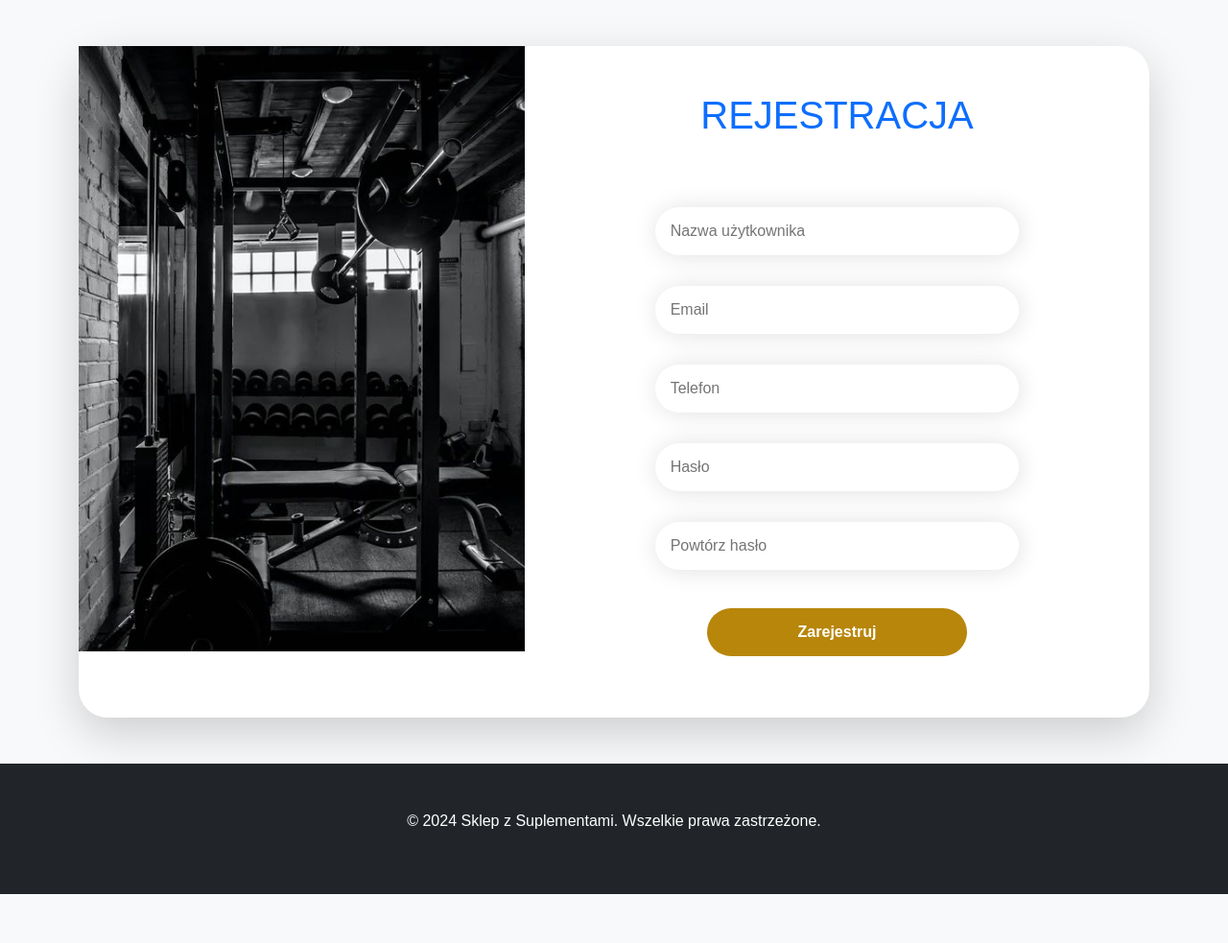
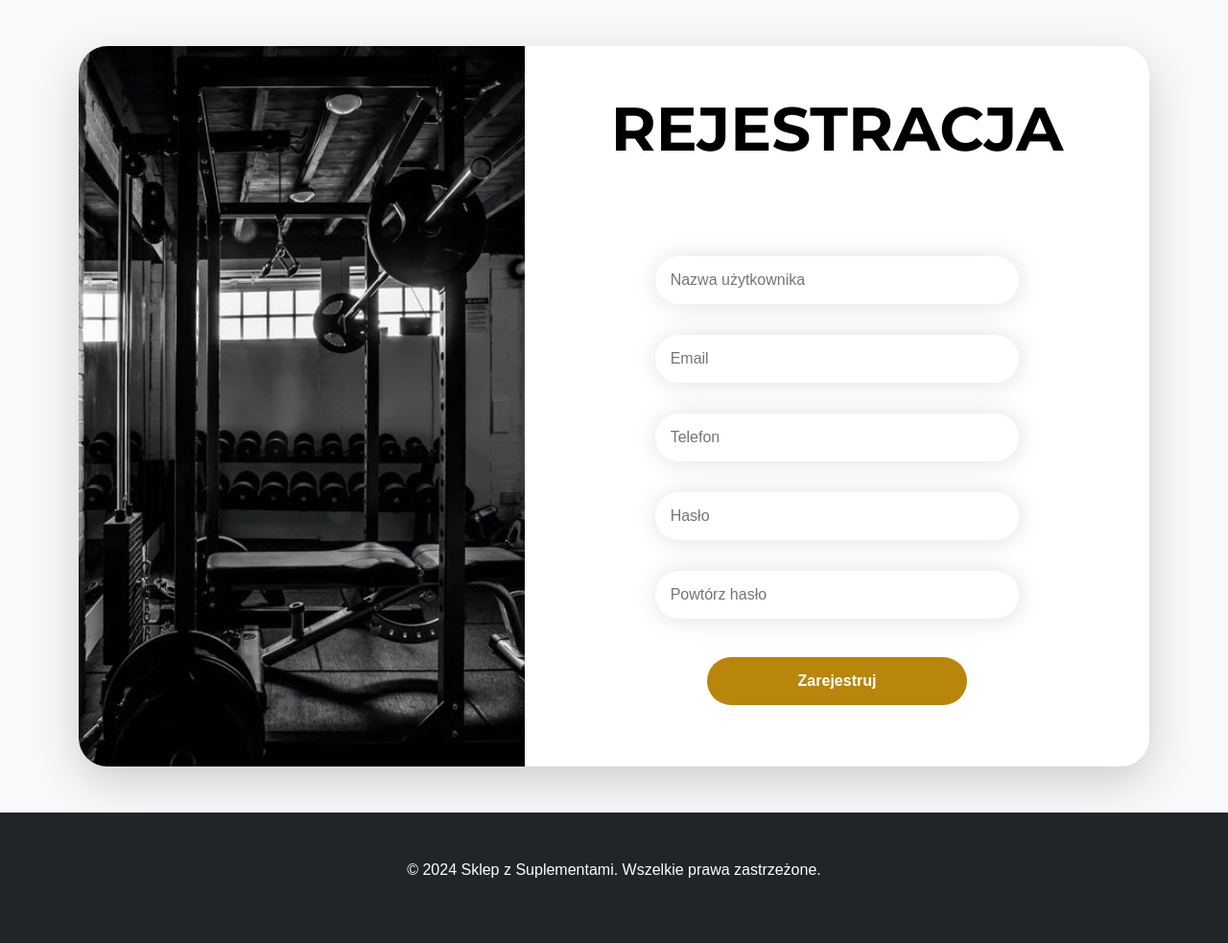
Before and after one commit to robotboj45/Proteinki-main, a PHP site: page /account/register.html in a window 1280 px wide. Shown: the part 102-1085 px from the top of the page at 96% size. Before the commit the page ends 1034 px from the top, so only its background shows below. Run offline with PHP 8.4, Linux system fonts and the light colour scheme.

Commit message:
Update style.css

```diff
--- a/root/css/style.css
+++ b/root/css/style.css
@@ -20,30 +20,44 @@ body {
     0%, 100% {
         transform: translateY(0);
     }
+
     50% {
         transform: translateY(-10px);
     }
 }
 
-/* Login Section */
-.row {
+/* Wspólne style dla sekcji logowania i rejestracji */
+.login .row, .register .row {
     background: white;
     border-radius: 30px;
     box-shadow: 12px 12px 22px rgba(0, 0, 0, 0.1);
+    display: flex;
+    align-items: stretch;
+    min-height: 600px; /* Minimalna wysokość sekcji */
 }
 
-.login img {
+.login .col-lg-5, .register .col-lg-5 {
+    display: flex;
+    overflow: hidden;
+}
+
+.login img, .register img {
     border-top-left-radius: 30px;
     border-bottom-left-radius: 30px;
+    object-fit: cover;
+    width: 100%;
+    height: 100%;
 }
 
-.login h1 {
+.login h1, .register h1 {
     font-size: 4rem;
-    font-weight: 500;
-    font-family: "Titan One", sans-serif;
-
+    font-weight: 700;
+    font-family: "Montserrat", sans-serif; /* Nowa czcionka do nagłówków */
+    color: #000 !important; /* Czarny kolor tekstu, wymuszenie ważności */
+    margin-bottom: 30px;
 }
 
+/* Inputy i przyciski */
 .inp {
     height: 50px;
     width: 70%;
@@ -51,6 +65,8 @@ body {
     outline: none;
     border-radius: 60px;
     box-shadow: 1px 1px 26px rgba(0, 0, 0, 0.12);
+    padding: 0 20px;
+    font-size: 1rem;
 }
 
 .btn1 {
@@ -62,6 +78,7 @@ body {
     font-weight: 600;
     background: darkgoldenrod;
     color: white;
+    transition: background 0.3s ease;
 }
 
     .btn1:hover {
```
Lines whose indentation alone changed are shown as unchanged.
